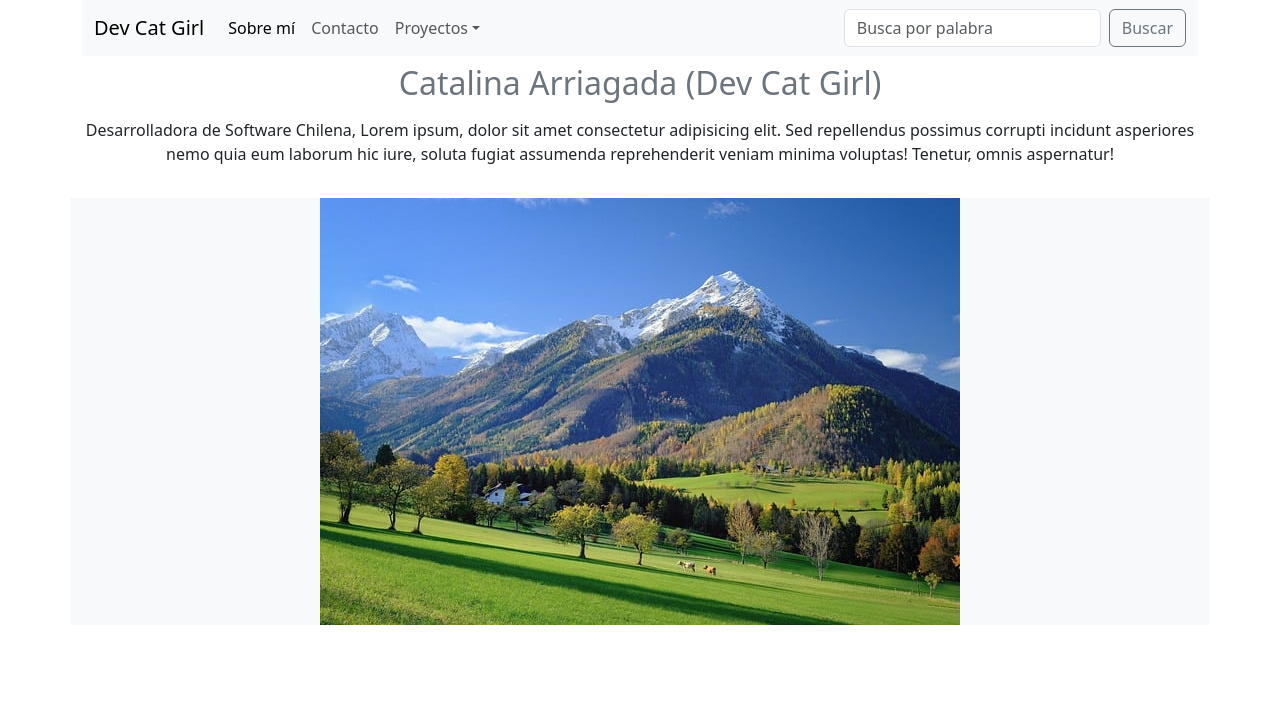
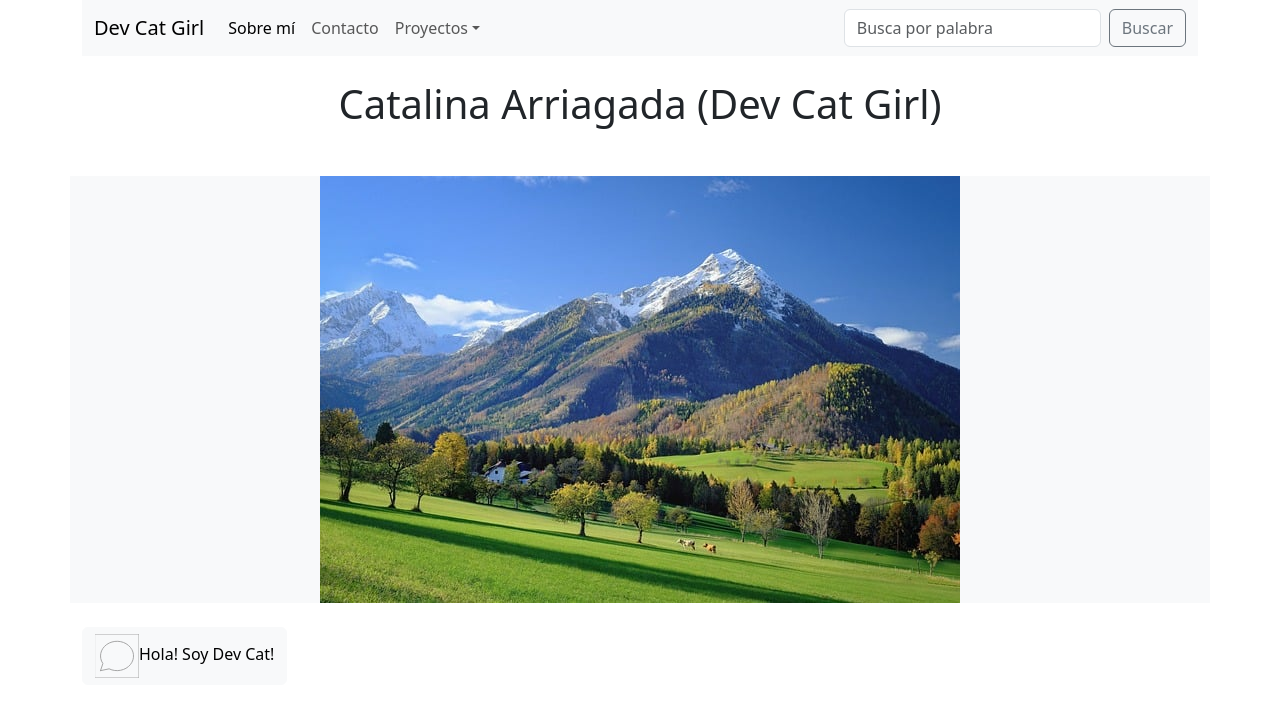
Before and after one commit to catalina-arriagada/portfolio, a React (Create React App) app: page /about in a window 1280 px wide. Shown: the top 716 px of the page. Built offline with nearby package versions, Linux system fonts and the light colour scheme.

Commit message:
avance x-x

```diff
--- a/src/App.js
+++ b/src/App.js
@@ -1,7 +1,7 @@
 import './App.css';
 import { Routes, Route } from 'react-router-dom';
 import About from './components/About';
-import Navbar from './components/Navbar';
+import Navbar from './components/Navbar.jsx';
 import Carrousel from './components/Carrousel';
 import Contact from './components/Contact';
 import Webs from './components/projects/Webs.jsx';
@@ -19,6 +19,7 @@ function App() {
                   <Route path='proyectos/web' element={<Webs />}></Route>
                 </Route>
             </Routes>
+
             </div>
       </div>
   );
--- a/src/components/About.jsx
+++ b/src/components/About.jsx
@@ -3,12 +3,13 @@
 
 import React from 'react';
 import { Image, Row, Container, Col } from 'react-bootstrap';
+import TransitionText from './TransitionText';
 
 const About = () => {
     return(
-        <div className='row'>
-            <h1 className='fs-2 text-secondary fw-medium text-center mt-2'>Catalina Arriagada (Dev Cat Girl)</h1>
-            <p className="text-center mt-2">Desarrolladora de Software Chilena, Lorem ipsum, dolor sit amet consectetur adipisicing elit. Sed repellendus possimus corrupti incidunt asperiores nemo quia eum laborum hic iure, soluta fugiat assumenda reprehenderit veniam minima voluptas! Tenetur, omnis aspernatur!</p>
+        <div className='row pt-4'>
+            <h2 className='col display-6 text-center'>Catalina Arriagada (Dev Cat Girl)</h2>
+            <p className="text-center mt-2"></p>
             <Container className = 'text-center mt-3 bg-body-tertiary mb-4'>
                 <Row>
                     <Col>
@@ -16,6 +17,7 @@ const About = () => {
                     </Col>
                 </Row>
             </Container>
+            <TransitionText />
         </div>
     )
 }
--- a/src/components/Carrousel.jsx
+++ b/src/components/Carrousel.jsx
@@ -1,5 +1,7 @@
 import Carousel from 'react-bootstrap/Carousel';
 import { Image } from 'react-bootstrap';
+import Index from './Index.jsx';
+import '../styles/carousel.css';
 
 function Carrousel() {
 
@@ -23,12 +25,13 @@ function Carrousel() {
 
   return (
     <div className="row">
+      < Index />
       <Carousel sm>
         {ImgArray.map((Element) => {
           return (
             <Carousel.Item className='text-center mt-5 bg-body-tertiary'>
               <Image src={Element.Img} text={Element.Name} fluid/>
-             </Carousel.Item>
+            </Carousel.Item>
           );
         })}
       </Carousel>
--- a/src/components/Contact.jsx
+++ b/src/components/Contact.jsx
@@ -5,26 +5,26 @@ import { Form, Col } from 'react-bootstrap';
 
 const Contact = () => {
     return(
-        <div className='row'>
-            <h1>Contacto y Redes</h1>
-            <Form>
-                <Form.Group as={Col} md="4" controlId="validationCustom01">
-                    <Form.Label>First name</Form.Label>
+        <div className='row pt-4'>
+            <h2 className='col display-6 text-center'>Contacto</h2>
+            <Form className='text-center mt-5'>
+                <Form.Group as={Col} rows={3} controlId="validationCustom01" className="mb-4">
+                    <Form.Label>Nombre:</Form.Label>
                     <Form.Control
                         required
                         type="text"
-                        placeholder="First name"
-                        defaultValue="Mark"
+                        placeholder="Tu nombre"
+                        defaultValue=""
+                        className='text-center'
                     />
-                    <Form.Control.Feedback>Looks good!</Form.Control.Feedback>
                 </Form.Group>
-                <Form.Group className="mb-3" controlId="exampleForm.ControlInput1">
-                    <Form.Label>Email address</Form.Label>
-                    <Form.Control type="email" placeholder="name@example.com" />
+                <Form.Group className="mb-4" controlId="exampleForm.ControlInput1">
+                    <Form.Label>Correo Electrónico</Form.Label>
+                    <Form.Control type="email" placeholder="tuemail@gmail.com" className='text-center' />
                 </Form.Group>
-                <Form.Group className="mb-3" controlId="exampleForm.ControlTextarea1">
-                    <Form.Label>Example textarea</Form.Label>
-                    <Form.Control as="textarea" rows={3} />
+                <Form.Group className="mb-4" controlId="exampleForm.ControlTextarea1">
+                    <Form.Label>Mensaje</Form.Label>
+                    <Form.Control as="textarea" rows={3} placeholder='Escribe aquí tus sugerencias y propuestas' className='text-center' />
                 </Form.Group>
             </Form>
         </div>
--- a/src/components/Index.jsx
+++ b/src/components/Index.jsx
@@ -3,28 +3,8 @@ import React from 'react';
 
 const Index = () => {
     return(
-        <div>
-            <div id="carouselExampleInterval" className="carousel slide" data-bs-ride="carousel">
-                <div className="carousel-inner">
-                    <div className="carousel-item active" data-bs-interval="10000">
-                    <img src="./img/carr-1.jpg" className="d-block w-100" alt="im1"/>
-                </div>
-                <div className="carousel-item" data-bs-interval="2000">
-                    <img src="./img/carr-2.jpg" className="d-block w-100" alt="im2"/>
-                </div>
-                <div className="carousel-item">
-                    <img src="./img/carr-3.jpg" className="d-block w-100" alt="im3"/>
-                </div>
-            </div>
-            <button className="carousel-control-prev" type="button" data-bs-target="#carouselExampleInterval" data-bs-slide="prev">
-                <span className="carousel-control-prev-icon" aria-hidden="true"></span>
-                <span className="visually-hidden">Previous</span>
-            </button>
-            <button className="carousel-control-next" type="button" data-bs-target="#carouselExampleInterval" data-bs-slide="next">
-                <span className="carousel-control-next-icon" aria-hidden="true"></span>
-                <span className="visually-hidden">Next</span>
-            </button>
-            </div>
+        <div className="row pt-4">
+            <h1 md lg xl xxl className='col display-6 text-center'>Dev Cat Girl</h1>
         </div>
     )
 }
--- /dev/null
+++ b/src/components/MessageCircleIcon.jsx
@@ -0,0 +1,21 @@
+import React from 'react';
+
+const MessageCircleIcon = () => (
+  <svg
+    xmlns="http://www.w3.org/2000/svg"
+    className="icon icon-tabler icon-tabler-message-circle"
+    width="44"
+    height="44"
+    viewBox="0 0 24 24"
+    strokeWidth="0.5"
+    stroke="#9e9e9e"
+    fill="none"
+    strokeLinecap="round"
+    strokeLinejoin="round"
+  >
+    <path fill="none" d="M0 0h24v24H0z" />
+    <path d="M3 20l1.3-3.9c-2.324-3.437-1.426-7.872 2.1-10.374 3.526-2.501 8.59-2.296 11.845.48 3.255 2.777 3.695 7.266 1.029 10.501-2.666 3.235-7.615 4.215-11.574 2.293l-4.7 1" />
+  </svg>
+);
+
+export default MessageCircleIcon;
--- a/src/components/Navbar.jsx
+++ b/src/components/Navbar.jsx
@@ -42,7 +42,7 @@ const Navbar = () => {
                 <Outlet />
             </div>
         </header>
-    )
-}
+        )
+    }
 
 export default Navbar;
--- /dev/null
+++ b/src/components/TransitionText.jsx
@@ -0,0 +1,40 @@
+import { useState } from 'react';
+import Button from 'react-bootstrap/Button';
+import Card from 'react-bootstrap/Card';
+import Collapse from 'react-bootstrap/Collapse';
+import '../styles/transition_text.css';
+import MessageCircleIcon from './MessageCircleIcon';
+
+//imagen pequeña como globo de historieta con click, y aparece imagen en grande, en carrusel. La primera imagen estara activa
+//pequeño juego con letras. Cada letra de mi nombre es una foto que representa mi marca personal
+
+//Idea final: (dev cat girl) cada letra se mueve de manera q provoca darle click (son como letras personificadas con ojos, boca, etc) y al hacerlo aparece globo historieta que al tocarla se abre la imagen
+
+function TransitionText() {
+  const [open, setOpen] = useState(false);
+
+  return (
+    <div>
+      <Button
+        onClick={() => setOpen(!open)}
+        aria-expanded={open}
+        variant='light'
+        className='button_transition_text'>
+        <MessageCircleIcon />
+        Hola! Soy Dev Cat!
+      </Button>
+
+      <div style={{ minHeight: '150px' }}>
+        <Collapse in={open} dimension="width">
+          <div id="example-collapse-text">
+            <Card body style={{ width: '400px' }}>
+                Mi nombre es Catalina, y soy desarrolladora de Software Chilena, Lorem ipsum, dolor sit amet consectetur adipisicing elit. Sed repellendus possimus corrupti incidunt asperiores nemo quia eum laborum hic iure, soluta fugiat assumenda reprehenderit veniam minima voluptas! Tenetur, omnis aspernatur!
+            </Card>
+          </div>
+        </Collapse>
+      </div>
+    </div>
+  );
+}
+
+export default TransitionText;
--- a/src/components/projects/Webs.jsx
+++ b/src/components/projects/Webs.jsx
@@ -75,12 +75,13 @@ const Webs = () => {
 
   return (
 
-    <div className="row m-0">
-      <Row xs={1} sm ={2} md={3} className="g-5 mb-5">
+    <div className="row pt-4">
+      <h2 className='display-6 text-center pb-3'>Proyectos</h2>
+      <Row xs={1} sm ={2} md={3} className="g-6 mb-5 mt-1">
         {BestWebProjectsArray.map((Element) => (
           <Col key={Element.Id}>
-            <Card className="image">
-              <Card.Img variant='top' src={Element.Img} thumbnail fluid />
+            <Card className="image m-3 p-1">
+              <Card.Img variant='top' src={Element.Img} fluid />
               <Card.Body className="cardBody">
                 <Card.Title className="cardTitle">{Element.Name}</Card.Title>
                 <Card.Text className="cardText">{Element.Description}</Card.Text>
--- /dev/null
+++ b/src/styles/carousel.css
@@ -0,0 +1,4 @@
+.carousel-control-prev-icon,
+.carousel-control-next-icon {
+    filter: invert(108%);
+}
--- /dev/null
+++ b/src/styles/transition_text.css
@@ -0,0 +1,9 @@
+.button_transition_text {
+    background-color:rgb(233, 223, 223);
+    border-radius: 40%;
+    transition: .2s linear;
+}
+
+.button_transition_text:hover {
+    transform: scale(1.2);
+  }
```
